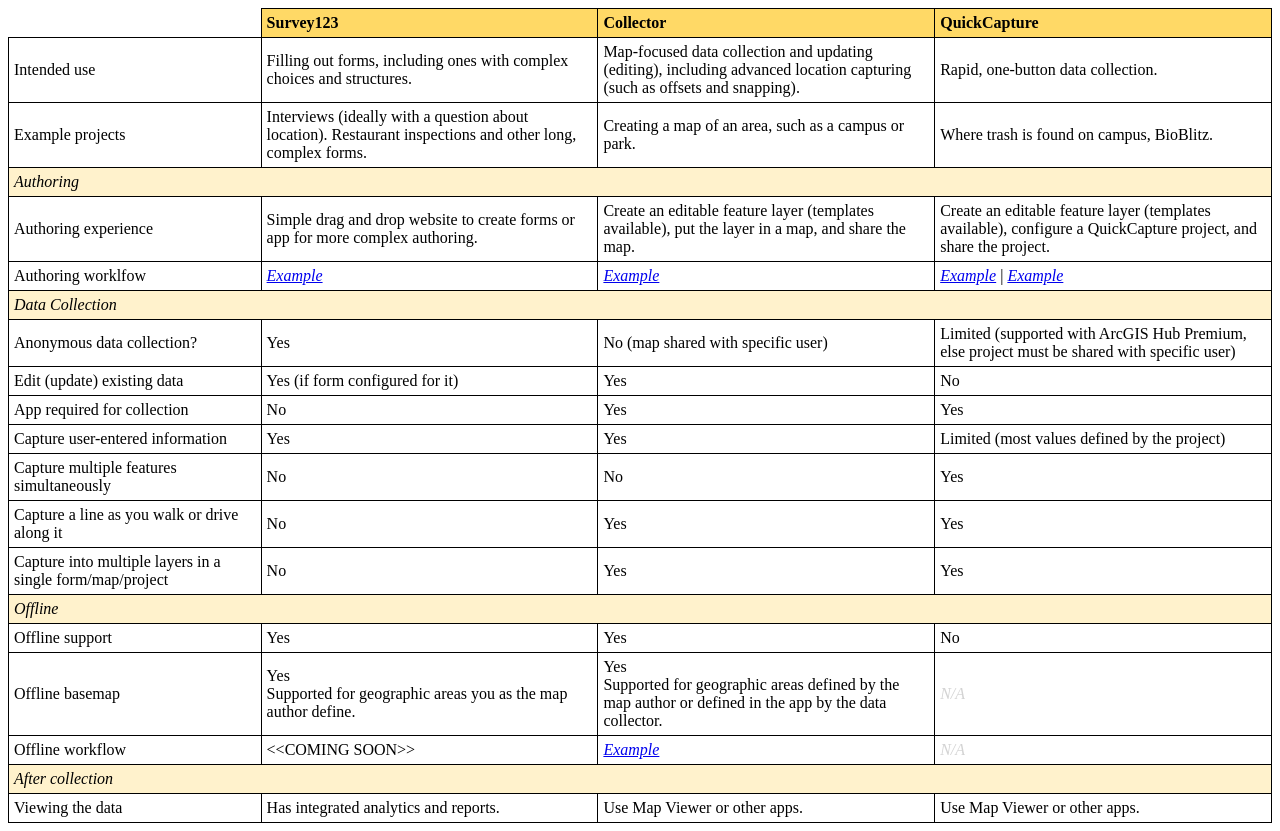
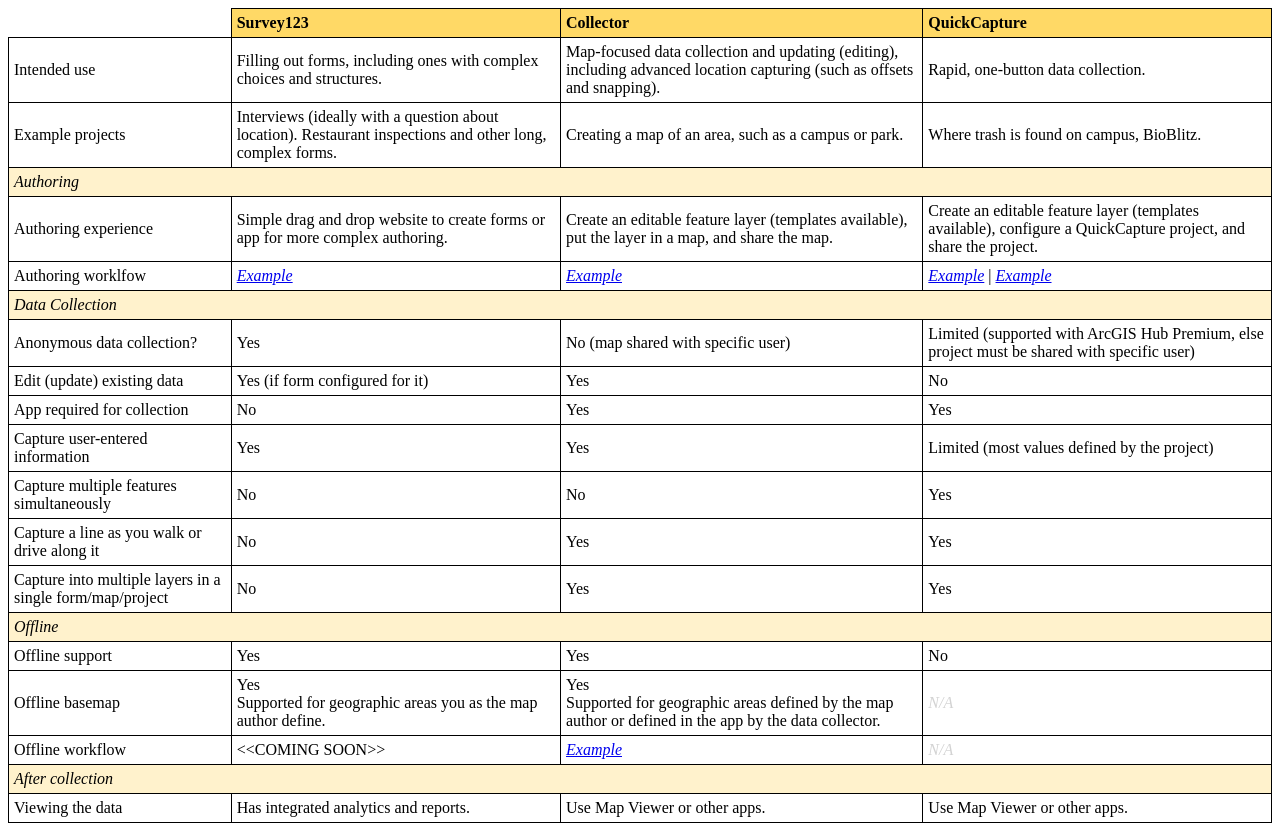
Before and after one commit to kyliedonia/kyliedonia.github.io, a plain HTML site: page FieldAppsCompareTable.html in a window 1280 px wide. Drawn offline with Linux system fonts and the light colour scheme.

Commit message:
Update FieldAppsCompareTable.html

```diff
--- a/FieldAppsCompareTable.html
+++ b/FieldAppsCompareTable.html
@@ -19,10 +19,10 @@
   <body>
     <table>
       <tr>
-        <td width="15%" style="border: 0px;"></td>
-        <th width="20%">Survey123</th>
-		<th width="20%">Collector</th>
-		<th width="20%">QuickCapture</th>
+        <td style="border: 0px;"></td>
+        <th>Survey123</th>
+	<th>Collector</th>
+	<th>QuickCapture</th>
       </tr>
       <tr>
         <td>Intended use</td>
```
